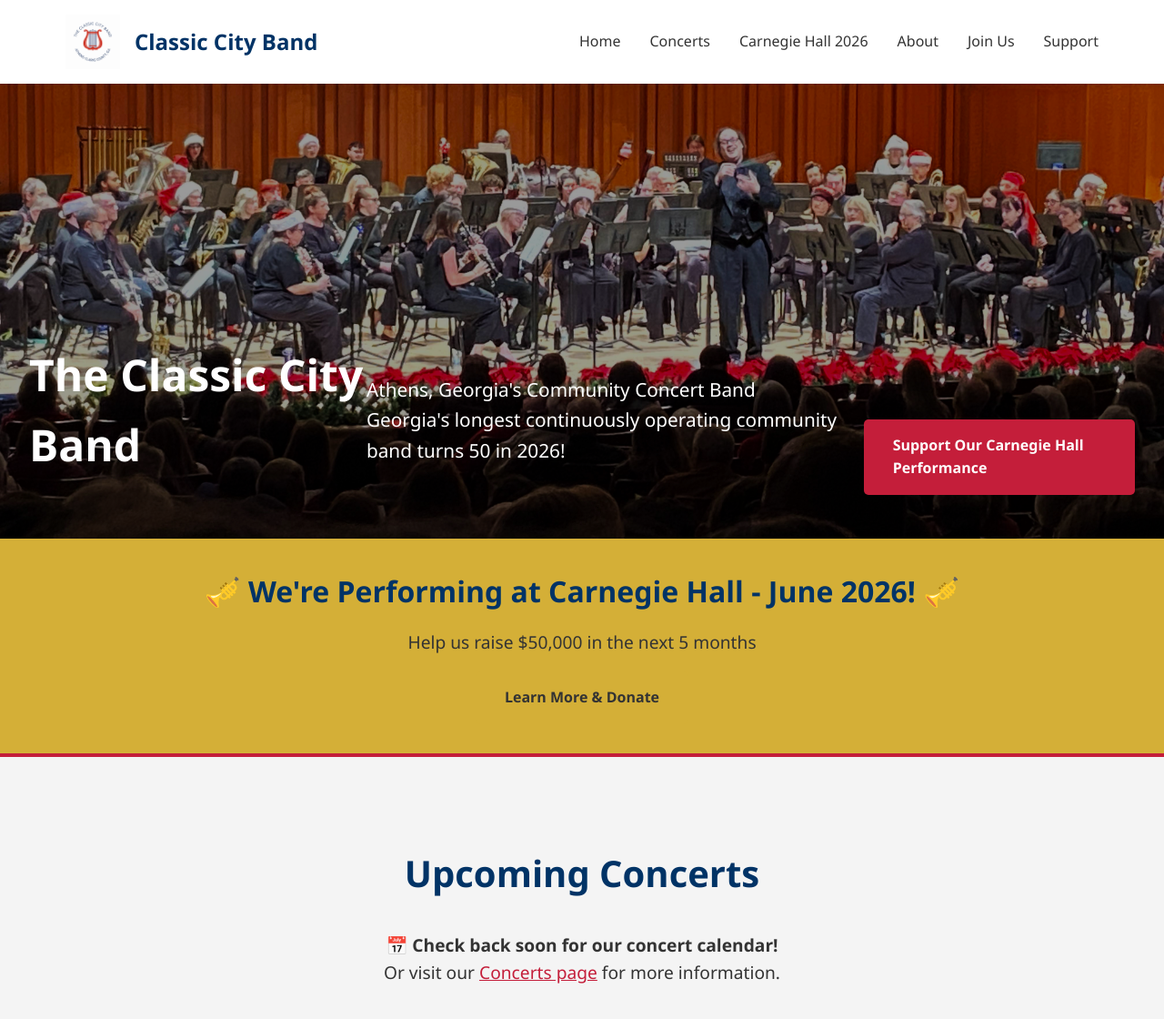
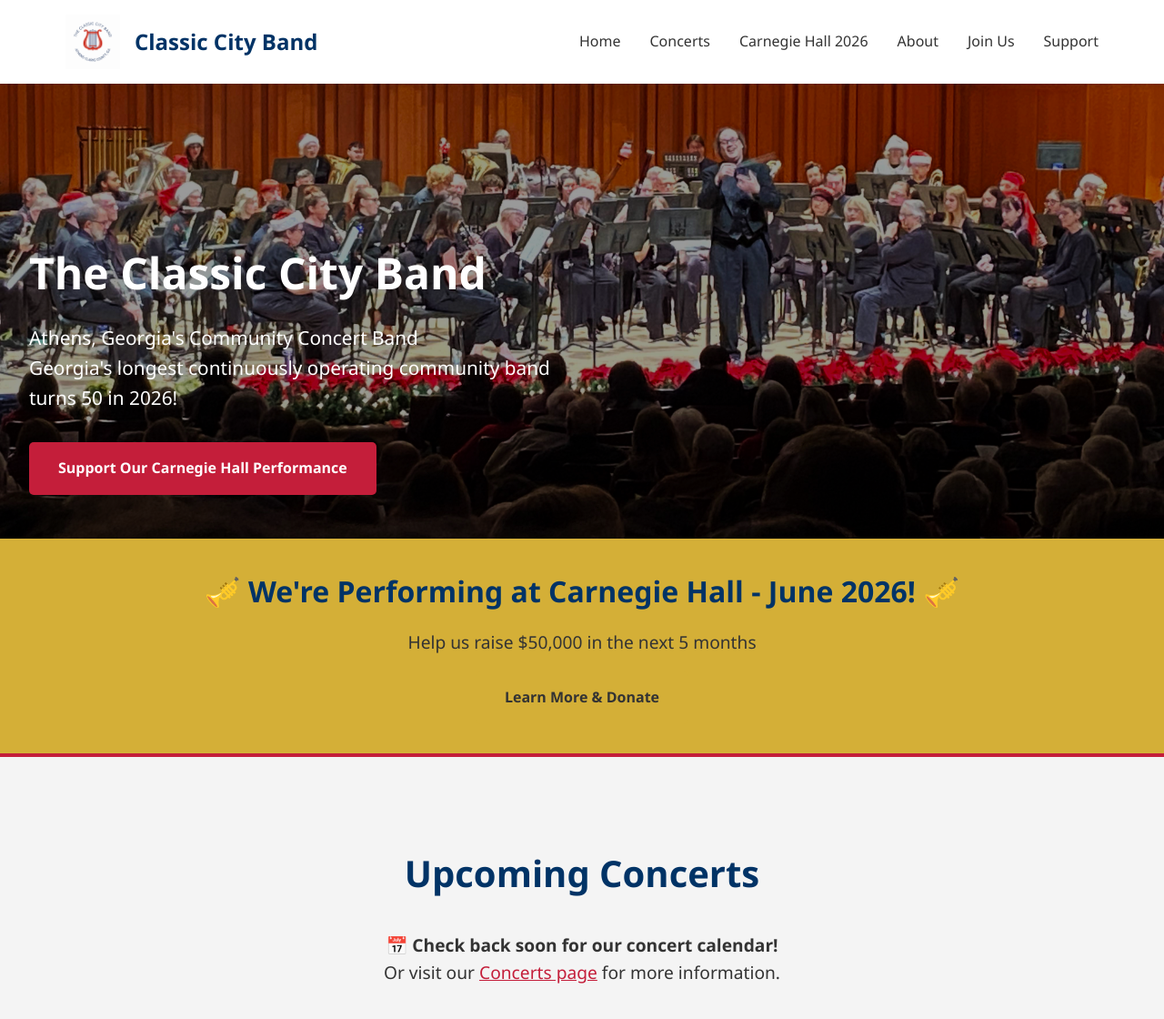
Before and after one commit to webmasterCCB/CCBwebsite, a Jekyll site: the page built from index.html, in a window 1280 px wide and 1400 px high. Shown: the top 1120 px of the window at 91% size. Built offline with Jekyll 4.4.1, drawn with Linux system fonts in a browser that asks for light colours.

Commit message:
Update style.css

```diff
--- a/assets/css/style.css
+++ b/assets/css/style.css
@@ -84,7 +84,9 @@ nav a:hover {
   padding: 8rem 2rem 3rem 2rem;
   text-align: left;
   display: flex;
-  align-items: flex-end;
+  flex-direction: column;
+  align-items: flex-start;
+  justify-content: flex-end;
   min-height: 500px;
 }
 
```
